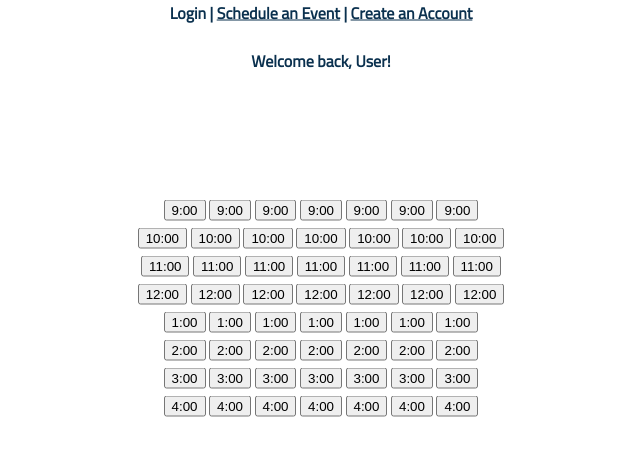
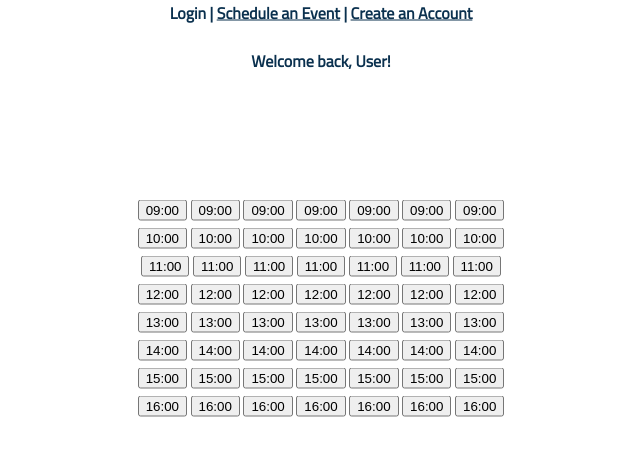
Before and after one commit to eecs393-whenisbest/whenisbest, a Flask app: template Frontend/app/templates/Event_Page.html in a window 1280 px wide. Shown: the part 209-665 px from the top of the page, without its empty margins (319-959 px from the left). Run offline with Flask 2, Linux system fonts and the light colour scheme; the template is opened without the code that fills it, so the values that code supplies are empty.

Commit message:
Update Event_Page.html

```diff
--- a/Frontend/app/templates/Event_Page.html
+++ b/Frontend/app/templates/Event_Page.html
@@ -137,25 +137,25 @@
 				<div id="btndiv">
     					<div id="outer">
        						<div class="inner">
-      						      <button type="submit" class="msgBtn" onClick="return false;">9:00</button>
+      						      <button type="submit" class="msgBtn" onClick="return false;">09:00</button>
       						</div>
        						<div class="inner">
-        						<button type="submit" class="msgBtn" onClick="return false;">9:00</button>
+        						<button type="submit" class="msgBtn" onClick="return false;">09:00</button>
     					        </div>
         					<div class="inner">
-            						<button type="submit" class="msgBtn" onClick="return false;">9:00</button>
+            						<button type="submit" class="msgBtn" onClick="return false;">09:00</button>
 						      						</div>
        						<div class="inner">
-        						<button type="submit" class="msgBtn" onClick="return false;">9:00</button>
+        						<button type="submit" class="msgBtn" onClick="return false;">09:00</button>
     					        </div>
         					<div class="inner">
-            						<button type="submit" class="msgBtn" onClick="return false;">9:00</button>
+            						<button type="submit" class="msgBtn" onClick="return false;">09:00</button>
         					</div>
         					<div class="inner">
-           			 			<button type="submit" class="msgBtn2" onClick="return false;">9:00</button>
+           			 			<button type="submit" class="msgBtn2" onClick="return false;">09:00</button>
         					</div>
        	 					<div class="inner">
-            						<button class="msgBtnBack">9:00</button>
+            						<button class="msgBtnBack">09:00</button>
         					</div>
     						</div>
 
@@ -237,98 +237,98 @@
 
 					 <div id="outer5">
         					<div class="inner">
-            						<button type="submit" class="msgBtn" onClick="return false;">1:00</button>
+            						<button type="submit" class="msgBtn" onClick="return false;">13:00</button>
         					</div>
         					<div class="inner">
-            						<button type="submit" class="msgBtn" onClick="return false;">1:00</button>
+            						<button type="submit" class="msgBtn" onClick="return false;">13:00</button>
         					</div>
        						<div class="inner">
-        						<button type="submit" class="msgBtn" onClick="return false;">1:00</button>
+        						<button type="submit" class="msgBtn" onClick="return false;">13:00</button>
     					        </div>
         					<div class="inner">
-            						<button type="submit" class="msgBtn" onClick="return false;">1:00</button>
+            						<button type="submit" class="msgBtn" onClick="return false;">13:00</button>
 						</div>
         					<div class="inner">
-     						       <button type="submit" class="msgBtn" onClick="return false;">1:00</button>
+     						       <button type="submit" class="msgBtn" onClick="return false;">13:00</button>
         					</div>
         					<div class="inner">
-            						<button type="submit" class="msgBtn2" onClick="return false;">1:00</button>
+            						<button type="submit" class="msgBtn2" onClick="return false;">13:00</button>
         					</div>
         					<div class="inner">
-            						<button class="msgBtnBack">1:00</button>
+            						<button class="msgBtnBack">13:00</button>
         					</div>
     					</div>
 
 					<div id="outer6">
         					<div class="inner">
-            						<button type="submit" class="msgBtn" onClick="return false;">2:00</button>
+            						<button type="submit" class="msgBtn" onClick="return false;">14:00</button>
         					</div>
         					<div class="inner">
-     						       <button type="submit" class="msgBtn" onClick="return false;">2:00</button>
+     						       <button type="submit" class="msgBtn" onClick="return false;">14:00</button>
 						</div>
        						<div class="inner">
-        						<button type="submit" class="msgBtn" onClick="return false;">2:00</button>
+        						<button type="submit" class="msgBtn" onClick="return false;">14:00</button>
     					        </div>
         					<div class="inner">
-            						<button type="submit" class="msgBtn" onClick="return false;">2:00</button>
+            						<button type="submit" class="msgBtn" onClick="return false;">14:00</button>
         					</div>
         					<div class="inner">
-     						       <button type="submit" class="msgBtn" onClick="return false;">2:00</button>
+     						       <button type="submit" class="msgBtn" onClick="return false;">14:00</button>
         					</div>
         					<div class="inner">
-     						       <button type="submit" class="msgBtn" onClick="return false;">2:00</button>
+     						       <button type="submit" class="msgBtn" onClick="return false;">14:00</button>
         					</div>
         					<div class="inner">
-        						<button class="msgBtnBack">2:00</button>
+        						<button class="msgBtnBack">14:00</button>
        						</div>
     					</div>
 
 
 					<div id="outer7">
         					<div class="inner">
-            						<button type="submit" class="msgBtn" onClick="return false;">3:00</button>
+            						<button type="submit" class="msgBtn" onClick="return false;">15:00</button>
         					</div>
         					<div class="inner">
-            						<button type="submit" class="msgBtn" onClick="return false;">3:00</button>
+            						<button type="submit" class="msgBtn" onClick="return false;">15:00</button>
         					</div>
        						<div class="inner">
-        						<button type="submit" class="msgBtn" onClick="return false;">3:00</button>
+        						<button type="submit" class="msgBtn" onClick="return false;">15:00</button>
     					        </div>
         					<div class="inner">
-            						<button type="submit" class="msgBtn" onClick="return false;">3:00</button>
+            						<button type="submit" class="msgBtn" onClick="return false;">15:00</button>
 						</div>
         					<div class="inner">
-     						       <button type="submit" class="msgBtn" onClick="return false;">3:00</button>
+     						       <button type="submit" class="msgBtn" onClick="return false;">15:00</button>
         					</div>
         					<div class="inner">
-            						<button type="submit" class="msgBtn2" onClick="return false;">3:00</button>
+            						<button type="submit" class="msgBtn2" onClick="return false;">15:00</button>
         					</div>
         					<div class="inner">
-            						<button class="msgBtnBack">3:00</button>
+            						<button class="msgBtnBack">15:00</button>
         					</div>
     					</div>
 
     					<div id="outer8">
                 					<div class="inner">
-            						<button type="submit" class="msgBtn" onClick="return false;">4:00</button>
+            						<button type="submit" class="msgBtn" onClick="return false;">16:00</button>
         					</div>
         					<div class="inner">
-            						<button type="submit" class="msgBtn" onClick="return false;">4:00</button>
+            						<button type="submit" class="msgBtn" onClick="return false;">16:00</button>
         					</div>
 						<div class="inner">
-        						<button type="submit" class="msgBtn" onClick="return false;">4:00</button>
+        						<button type="submit" class="msgBtn" onClick="return false;">16:00</button>
     					        </div>
         					<div class="inner">
-            						<button type="submit" class="msgBtn" onClick="return false;">4:00</button>
+            						<button type="submit" class="msgBtn" onClick="return false;">16:00</button>
 						</div>
         					<div class="inner">
-     						       <button type="submit" class="msgBtn" onClick="return false;">4:00</button>
+     						       <button type="submit" class="msgBtn" onClick="return false;">16:00</button>
         					</div>
         					<div class="inner">
-            						<button type="submit" class="msgBtn2" onClick="return false;">4:00</button>
+            						<button type="submit" class="msgBtn2" onClick="return false;">16:00</button>
         					</div>
         					<div class="inner">
-            						<button class="msgBtnBack">4:00</button>
+            						<button class="msgBtnBack">16:00</button>
         					</div>
     					</div>
 				</div>
```
